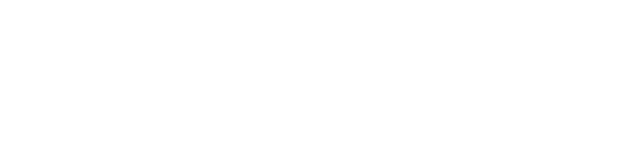
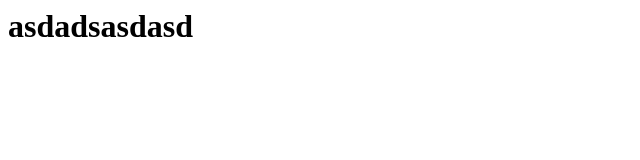
Before and after one commit to ducciomazzi/git-one, a plain HTML site: page index.html in a window 1280 px wide. Shown: the whole page, without its empty margins (0-640 px from the left). Drawn offline with Linux system fonts and the light colour scheme.

Commit message:
added title to index.html

```diff
--- a/index.html
+++ b/index.html
@@ -4,6 +4,7 @@
 		<title></title>
 	</head>
 	<body>
+		<h1>asdadsasdasd</h1>
 
 	</body>
 <html>
```
